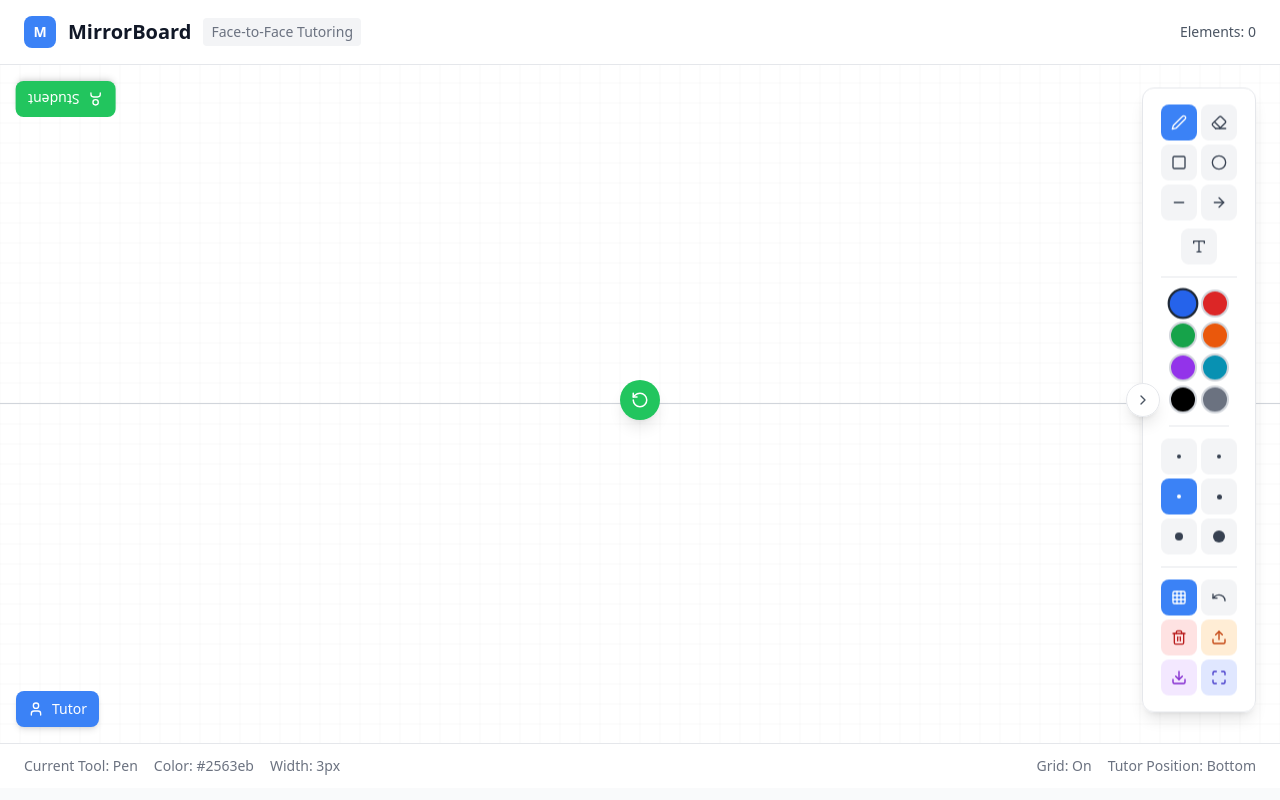
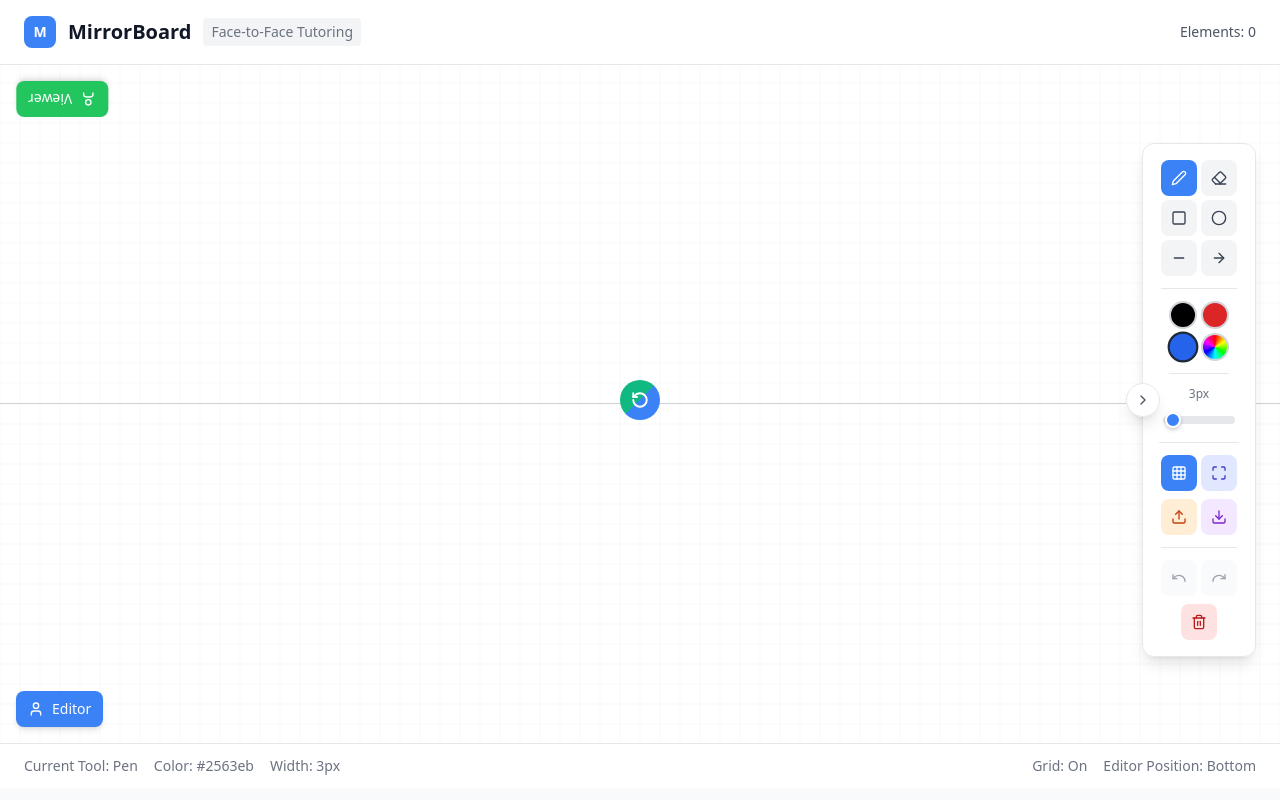
Before and after one commit to AydinK515/DualBoard, a React (Vite) app in the folder project/: page / in a window 1280 px wide. Built offline with nearby package versions, Linux system fonts and the light colour scheme.

Commit message:
Bugfix and color pallete
Bugfixes and implementing better color choices

```diff
--- a/project/package.json
+++ b/project/package.json
@@ -12,6 +12,7 @@
   "dependencies": {
     "lucide-react": "^0.344.0",
     "react": "^18.3.1",
+    "react-colorful": "^5.6.1",
     "react-dom": "^18.3.1"
   },
   "devDependencies": {
--- a/project/src/App.tsx
+++ b/project/src/App.tsx
@@ -1,4 +1,5 @@
 import React, { useRef } from 'react';
+import { useState } from 'react';
 import { Canvas, CanvasRef } from './components/Canvas';
 import { Toolbar } from './components/Toolbar';
 import { RoleIndicator } from './components/RoleIndicator';
@@ -9,6 +10,8 @@ import { useCanvasInteractions } from './hooks/useCanvasInteractions';
 import { exportCanvas } from './utils/export';
 
 function App() {
+  const [isToolbarCollapsed, setIsToolbarCollapsed] = useState(false);
+
   const {
     drawingState,
     startDrawing,
@@ -19,6 +22,7 @@ function App() {
     setWidth,
     toggleGrid,
     undo,
+    redo,
     clearCanvas,
     flipRoles,
     handleImageUpload,
@@ -89,7 +93,7 @@ function App() {
           <Canvas
             ref={studentCanvasRef}
             drawingState={drawingState}
-            isRotated={drawingState.tutorAtBottom}
+            isRotated={true}
             disabled={drawingState.tutorAtBottom}
             transform={transform}
             onTransformChange={setTransform}
@@ -99,18 +103,21 @@ function App() {
           />
 
           <RoleIndicator
-            role={drawingState.tutorAtBottom ? 'student' : 'tutor'}
+            role={drawingState.tutorAtBottom ? 'viewer' : 'editor'}
             tutorAtBottom={drawingState.tutorAtBottom}
           />
 
           {!drawingState.tutorAtBottom && (
             <Toolbar
               drawingState={drawingState}
+              isCollapsed={isToolbarCollapsed}
+              onToggleCollapse={() => setIsToolbarCollapsed(!isToolbarCollapsed)}
               onToolChange={setTool}
               onColorChange={setColor}
               onWidthChange={setWidth}
               onToggleGrid={toggleGrid}
               onUndo={undo}
+              onRedo={redo}
               onClear={clearCanvas}
               onFlipRoles={flipRoles}
               onExport={handleExport}
@@ -126,7 +133,7 @@ function App() {
           <Canvas
             ref={tutorCanvasRef}
             drawingState={drawingState}
-            isRotated={!drawingState.tutorAtBottom}
+            isRotated={false}
             disabled={!drawingState.tutorAtBottom}
             transform={transform}
             onTransformChange={setTransform}
@@ -136,18 +143,21 @@ function App() {
           />
 
           <RoleIndicator
-            role={drawingState.tutorAtBottom ? 'tutor' : 'student'}
+            role={drawingState.tutorAtBottom ? 'editor' : 'viewer'}
             tutorAtBottom={drawingState.tutorAtBottom}
           />
 
           {drawingState.tutorAtBottom && (
             <Toolbar
               drawingState={drawingState}
+              isCollapsed={isToolbarCollapsed}
+              onToggleCollapse={() => setIsToolbarCollapsed(!isToolbarCollapsed)}
               onToolChange={setTool}
               onColorChange={setColor}
               onWidthChange={setWidth}
               onToggleGrid={toggleGrid}
               onUndo={undo}
+              onRedo={redo}
               onClear={clearCanvas}
               onFlipRoles={flipRoles}
               onExport={handleExport}
@@ -173,7 +183,7 @@ function App() {
             </div>
             <div className="flex items-center gap-4">
               <span>Grid: <span className="font-medium">{drawingState.showGrid ? 'On' : 'Off'}</span></span>
-              <span>Tutor Position: <span className="font-medium">{drawingState.tutorAtBottom ? 'Bottom' : 'Top'}</span></span>
+              <span>Editor Position: <span className="font-medium">{drawingState.tutorAtBottom ? 'Bottom' : 'Top'}</span></span>
             </div>
           </div>
         </footer>
--- a/project/src/components/FlipButton.tsx
+++ b/project/src/components/FlipButton.tsx
@@ -26,27 +26,21 @@ export const FlipButton: React.FC<FlipButtonProps> = ({ onFlipRoles }) => {
     <button
       onClick={handleClick}
       className={`
-        fixed left-1/2 -translate-x-1/2 z-30
-        w-10 h-10 rounded-full
-        bg-green-500 hover:bg-green-600 active:bg-green-700
-        text-white shadow-lg hover:shadow-xl
-        transition-all duration-200 ease-out
-        flex items-center justify-center
-        ${isAnimating ? 'scale-110' : 'hover:scale-105'}
+        fixed left-1/2 -translate-x-1/2 z-30 w-10 h-10 rounded-full text-white transition-all duration-200 ease-out flex items-center justify-center overflow-hidden
+        transition-transform duration-600 ease-out
       `}
       style={{
         top: '50vh', // Always at 50% of viewport height
         transform: 'translateX(-50%) translateY(-50%)', // Center horizontally and vertically on the divider line
+        transform: `translateX(-50%) translateY(-50%) rotate(${rotation}deg)`, // Include rotation in transform
+        background: 'linear-gradient(135deg, #10b981 50%, #3b82f6 50%)', // Green top-left diagonal, blue bottom-right diagonal
       }}
-      title="Flip Tutor/Student Roles"
+      title="Flip Editor/Viewer Roles"
       disabled={isAnimating}
     >
       <RotateCcw
         size={18}
-        className={`
-          transition-transform duration-600 ease-out
-        `}
-        style={{ transform: `rotate(${rotation}deg)` }}
+        strokeWidth={2.5}
       />
     </button>
   );
--- a/project/src/components/RoleIndicator.tsx
+++ b/project/src/components/RoleIndicator.tsx
@@ -2,33 +2,33 @@ import React from 'react';
 import { User } from 'lucide-react';
 
 interface RoleIndicatorProps {
-  role: 'tutor' | 'student';
+  role: 'editor' | 'viewer';
   tutorAtBottom: boolean;
 }
 
 export const RoleIndicator: React.FC<RoleIndicatorProps> = ({ role, tutorAtBottom }) => {
   // Determine position based on role and current layout
   const getPosition = () => {
-    if (role === 'tutor') {
-      // Tutor always appears in their bottom-left corner
+    if (role === 'editor') {
+      // Editor always appears in their bottom-left corner
       if (tutorAtBottom) {
-        // Tutor is on bottom canvas, so bottom-left of screen
+        // Editor is on bottom canvas, so bottom-left of screen
         return 'bottom-4 left-4';
       } else {
-        // Tutor is on top canvas, but from their perspective it's still bottom-left
+        // Editor is on top canvas, but from their perspective it's still bottom-left
         // Since they're rotated 180°, their bottom-left is actually top-right of screen
         return 'top-4 right-4 rotate-180';
       }
     } else {
-      // Student always appears in their bottom-right corner (from their perspective)
+      // Viewer always appears in their bottom-right corner (from their perspective)
       if (tutorAtBottom) {
-        // Student is on top canvas, rotated 180°
+        // Viewer is on top canvas, rotated 180°
         // Their bottom-right is actually top-left of screen
         return 'top-4 left-4 rotate-180';
       } else {
-        // Student is on bottom canvas
+        // Viewer is on bottom canvas
         // Their bottom-right is bottom-right of screen, but toolbar might be on left
-        // If toolbar is on left (when tutor is on top), move indicator to right side
+        // If toolbar is on left (when editor is on top), move indicator to right side
         return 'bottom-4 right-4';
       }
     }
@@ -39,7 +39,7 @@ export const RoleIndicator: React.FC<RoleIndicatorProps> = ({ role, tutorAtBotto
       className={`absolute z-20 transition-all duration-500 ${getPosition()}`}
     >
       <div className={`flex items-center gap-2 px-3 py-2 rounded-lg shadow-md ${
-        role === 'tutor'
+        role === 'editor'
           ? 'bg-blue-500 text-white'
           : 'bg-green-500 text-white'
       }`}>
--- a/project/src/components/Toolbar.tsx
+++ b/project/src/components/Toolbar.tsx
@@ -9,6 +9,7 @@ import {
   Type,
   Grid3X3,
   Undo,
+  Redo,
   Trash2,
   RotateCcw,
   Download,
@@ -16,17 +17,21 @@ import {
   Maximize,
   Minimize,
   ChevronRight,
-  ChevronLeft
+  ChevronLeft,
 } from 'lucide-react';
+import { HexColorPicker } from 'react-colorful';
 import { DrawingState } from '../types/drawing';
 
 interface ToolbarProps {
   drawingState: DrawingState;
+  isCollapsed: boolean;
+  onToggleCollapse: () => void;
   onToolChange: (tool: DrawingState['currentTool']) => void;
   onColorChange: (color: string) => void;
   onWidthChange: (width: number) => void;
   onToggleGrid: () => void;
   onUndo: () => void;
+  onRedo: () => void;
   onClear: () => void;
   onFlipRoles: () => void;
   onExport: () => void;
@@ -36,32 +41,28 @@ interface ToolbarProps {
 }
 
 const colors = [
+  '#000000', // black
+  '#dc2626', // red
   '#2563eb', // blue
-  '#dc2626', // red
-  '#16a34a', // green
-  '#ea580c', // orange
-  '#9333ea', // purple
-  '#0891b2', // cyan
-  '#000000', // black
-  '#6b7280', // gray
 ];
-
-const widths = [1, 2, 3, 5, 8, 12];
 
 export const Toolbar: React.FC<ToolbarProps> = ({
   drawingState,
+  isCollapsed,
+  onToggleCollapse,
   onToolChange,
   onColorChange,
   onWidthChange,
   onToggleGrid,
   onUndo,
+  onRedo,
   onClear,
   onExport,
   onImageUpload,
   onToggleFullscreen,
   isRotated = false,
 }) => {
-  const [isCollapsed, setIsCollapsed] = useState(false);
+  const [showColorPicker, setShowColorPicker] = useState(false);
 
   const tools = [
     { id: 'pen', icon: Pen, label: 'Pen' },
@@ -70,7 +71,6 @@ export const Toolbar: React.FC<ToolbarProps> = ({
     { id: 'ellipse', icon: Circle, label: 'Ellipse' },
     { id: 'line', icon: Minus, label: 'Line' },
     { id: 'arrow', icon: ArrowRight, label: 'Arrow' },
-    { id: 'text', icon: Type, label: 'Text' },
   ] as const;
 
   const handleImageUpload = (e: React.ChangeEvent<HTMLInputElement>) => {
@@ -80,10 +80,6 @@ export const Toolbar: React.FC<ToolbarProps> = ({
     }
     // Reset input value to allow uploading the same file again
     e.target.value = '';
-  };
-
-  const toggleCollapse = () => {
-    setIsCollapsed(!isCollapsed);
   };
 
   // Determine positioning based on tutor position and collapse state
@@ -145,7 +141,7 @@ export const Toolbar: React.FC<ToolbarProps> = ({
     <>
       {/* Toggle Button */}
       <button
-        onClick={toggleCollapse}
+        onClick={onToggleCollapse}
         className={`${getToggleButtonPosition()} bg-white/95 backdrop-blur-sm border border-gray-200 rounded-full shadow-lg p-2 hover:bg-gray-50 transition-all duration-300 ${!drawingState.tutorAtBottom ? 'rotate-180' : ''}`}
         title={isCollapsed ? "Show Toolbar" : "Hide Toolbar"}
       >
@@ -159,7 +155,7 @@ export const Toolbar: React.FC<ToolbarProps> = ({
             {/* Tools - arranged in 2 columns */}
             <div className="flex flex-col items-center gap-2 border-b border-gray-200 pb-3">
               <div className="grid grid-cols-2 gap-1 w-full">
-                {tools.slice(0, 6).map(({ id, icon: Icon, label }) => (
+                {tools.map(({ id, icon: Icon, label }) => (
                   <button
                     key={id}
                     onClick={() => onToolChange(id as DrawingState['currentTool'])}
@@ -174,26 +170,11 @@ export const Toolbar: React.FC<ToolbarProps> = ({
                   </button>
                 ))}
               </div>
-              {/* Text tool on its own row */}
-              {tools.slice(6).map(({ id, icon: Icon, label }) => (
-                <button
-                  key={id}
-                  onClick={() => onToolChange(id as DrawingState['currentTool'])}
-                  className={`p-2 rounded-lg transition-colors w-9 h-9 flex items-center justify-center ${
-                    drawingState.currentTool === id
-                      ? 'bg-blue-500 text-white'
-                      : 'bg-gray-100 text-gray-700 hover:bg-gray-200'
-                  }`}
-                  title={label}
-                >
-                  <Icon size={16} />
-                </button>
-              ))}
             </div>
 
             {/* Colors - 2x4 grid */}
             <div className="flex flex-col items-center gap-2 border-b border-gray-200 pb-3">
-              <div className="grid grid-cols-2 gap-1 w-full">
+              <div className="grid grid-cols-2 gap-1 w-full relative">
                 {colors.map((color) => (
                   <button
                     key={color}
@@ -207,34 +188,66 @@ export const Toolbar: React.FC<ToolbarProps> = ({
                     title={`Color: ${color}`}
                   />
                 ))}
+
+                {/* Color Picker Button */}
+                <div>
+                  <button
+                    onClick={() => setShowColorPicker(!showColorPicker)}
+                    className={`w-7 h-7 rounded-full border-2 transition-all flex items-center justify-center ${
+                      showColorPicker
+                        ? 'border-gray-800 scale-110'
+                        : 'border-gray-300 hover:border-gray-500'
+                    }`}
+                    style={{
+                      background: `conic-gradient(red, yellow, lime, aqua, blue, magenta, red)`,
+                    }}
+                    title="Custom Color Picker"
+                  />
+                </div>
               </div>
             </div>
 
-            {/* Width - 2x3 grid */}
+            {/* Width - Slider */}
             <div className="flex flex-col items-center gap-2 border-b border-gray-200 pb-3">
-              <div className="grid grid-cols-2 gap-1 w-full">
-                {widths.map((width) => (
-                  <button
-                    key={width}
-                    onClick={() => onWidthChange(width)}
-                    className={`p-2 rounded-lg transition-colors w-9 h-9 flex items-center justify-center ${
-                      drawingState.currentWidth === width
-                        ? 'bg-blue-500 text-white'
-                        : 'bg-gray-100 text-gray-700 hover:bg-gray-200'
-                    }`}
-                    title={`Width: ${width}px`}
-                  >
-                    <div
-                      className="rounded-full bg-current"
-                      style={{ width: `${Math.max(width, 4)}px`, height: `${Math.max(width, 4)}px` }}
-                    />
-                  </button>
-                ))}
+              <div className="w-full px-1">
+                <div className="text-xs text-gray-500 text-center mb-1">
+                  {drawingState.currentWidth}px
+                </div>
+                <input
+                  type="range"
+                  min="1"
+                  max="50"
+                  value={drawingState.currentWidth}
+                  onChange={(e) => onWidthChange(parseInt(e.target.value))}
+                  className="w-full h-2 bg-gray-200 rounded-lg appearance-none cursor-pointer slider"
+                  title={`Width: ${drawingState.currentWidth}px`}
+                />
+                <style jsx>{`
+                  .slider::-webkit-slider-thumb {
+                    appearance: none;
+                    height: 16px;
+                    width: 16px;
+                    border-radius: 50%;
+                    background: #3b82f6;
+                    cursor: pointer;
+                    border: 2px solid white;
+                    box-shadow: 0 2px 4px rgba(0,0,0,0.2);
+                  }
+                  .slider::-moz-range-thumb {
+                    height: 16px;
+                    width: 16px;
+                    border-radius: 50%;
+                    background: #3b82f6;
+                    cursor: pointer;
+                    border: 2px solid white;
+                    box-shadow: 0 2px 4px rgba(0,0,0,0.2);
+                  }
+                `}</style>
               </div>
             </div>
 
             {/* Actions - 2 columns for most, single column for some */}
-            <div className="flex flex-col items-center gap-2">
+            <div className="flex flex-col items-center gap-2 border-b border-gray-200 pb-3">
               <div className="grid grid-cols-2 gap-1 w-full">
                 <button
                   onClick={onToggleGrid}
@@ -249,21 +262,15 @@ export const Toolbar: React.FC<ToolbarProps> = ({
                 </button>
 
                 <button
-                  onClick={onUndo}
-                  className="p-2 rounded-lg bg-gray-100 text-gray-700 hover:bg-gray-200 transition-colors w-9 h-9 flex items-center justify-center"
-                  title="Undo"
+                  onClick={onToggleFullscreen}
+                  className="p-2 rounded-lg bg-indigo-100 text-indigo-700 hover:bg-indigo-200 transition-colors w-9 h-9 flex items-center justify-center"
+                  title={drawingState.isFullscreen ? "Exit Fullscreen" : "Enter Fullscreen"}
                 >
-                  <Undo size={16} />
+                  {drawingState.isFullscreen ? <Minimize size={16} /> : <Maximize size={16} />}
                 </button>
+              </div>
 
-                <button
-                  onClick={onClear}
-                  className="p-2 rounded-lg bg-red-100 text-red-700 hover:bg-red-200 transition-colors w-9 h-9 flex items-center justify-center"
-                  title="Clear Canvas"
-                >
-                  <Trash2 size={16} />
-                </button>
-
+              <div className="grid grid-cols-2 gap-1 w-full">
                 <label className="p-2 rounded-lg bg-orange-100 text-orange-700 hover:bg-orange-200 transition-colors cursor-pointer w-9 h-9 flex items-center justify-center" title="Upload Image">
                   <Upload size={16} />
                   <input
@@ -281,19 +288,69 @@ export const Toolbar: React.FC<ToolbarProps> = ({
                 >
                   <Download size={16} />
                 </button>
+              </div>
+            </div>
+
+            {/* Undo/Redo/Clear Section */}
+            <div className="flex flex-col items-center gap-2">
+              <div className="grid grid-cols-2 gap-1 w-full">
+                <button
+                  onClick={onUndo}
+                  disabled={drawingState.undoStack.length === 0}
+                  className={`p-2 rounded-lg transition-colors w-9 h-9 flex items-center justify-center ${
+                    drawingState.undoStack.length === 0
+                      ? 'bg-gray-50 text-gray-400 cursor-not-allowed'
+                      : 'bg-gray-100 text-gray-700 hover:bg-gray-200'
+                  }`}
+                  title="Undo"
+                >
+                  <Undo size={16} />
+                </button>
 
                 <button
-                  onClick={onToggleFullscreen}
-                  className="p-2 rounded-lg bg-indigo-100 text-indigo-700 hover:bg-indigo-200 transition-colors w-9 h-9 flex items-center justify-center"
-                  title={drawingState.isFullscreen ? "Exit Fullscreen" : "Enter Fullscreen"}
+                  onClick={onRedo}
+                  disabled={drawingState.redoStack.length === 0}
+                  className={`p-2 rounded-lg transition-colors w-9 h-9 flex items-center justify-center ${
+                    drawingState.redoStack.length === 0
+                      ? 'bg-gray-50 text-gray-400 cursor-not-allowed'
+                      : 'bg-gray-100 text-gray-700 hover:bg-gray-200'
+                  }`}
+                  title="Redo"
                 >
-                  {drawingState.isFullscreen ? <Minimize size={16} /> : <Maximize size={16} />}
+                  <Redo size={16} />
                 </button>
               </div>
+
+              <button
+                onClick={onClear}
+                className="p-2 rounded-lg bg-red-100 text-red-700 hover:bg-red-200 transition-colors w-9 h-9 flex items-center justify-center"
+                title="Clear Canvas"
+              >
+                <Trash2 size={16} />
+              </button>
             </div>
           </div>
         </div>
       </div>
+
+      {/* Color Picker - Positioned completely outside toolbar */}
+      {showColorPicker && (
+        <div className={`fixed z-50 bg-white border border-gray-200 rounded-lg shadow-lg p-3 ${
+          drawingState.tutorAtBottom
+            ? 'right-[140px] top-1/2 -translate-y-1/2' // To the left of the entire toolbar when toolbar is on right
+            : 'left-[140px] top-1/2 -translate-y-1/2 rotate-180' // To the right of the entire toolbar when toolbar is on left
+        }`}>
+          <HexColorPicker
+            color={drawingState.currentColor}
+            onChange={onColorChange}
+          />
+          <div className={`mt-2 text-xs text-center text-gray-500 ${
+            !drawingState.tutorAtBottom ? 'rotate-180' : ''
+          }`}>
+            {drawingState.currentColor}
+          </div>
+        </div>
+      )}
     </>
   );
 };
--- a/project/src/hooks/useDrawing.ts
+++ b/project/src/hooks/useDrawing.ts
@@ -4,6 +4,8 @@ import { DrawingState, DrawingElement, DrawingStroke, DrawingShape, DrawingText,
 export const useDrawing = () => {
   const [drawingState, setDrawingState] = useState<DrawingState>({
     elements: [],
+    undoStack: [],
+    redoStack: [],
     currentTool: 'pen',
     currentColor: '#2563eb',
     currentWidth: 3,
@@ -39,6 +41,13 @@ export const useDrawing = () => {
     }));
   }, []);
 
+  const saveToUndoStack = useCallback(() => {
+    setDrawingState(prev => ({
+      ...prev,
+      undoStack: [...prev.undoStack, prev.elements],
+      redoStack: [],
+    }));
+  }, []);
   const eraseAtPoint = useCallback((point: Point, eraseRadius: number = 20) => {
     setDrawingState(prev => ({
       ...prev,
@@ -72,6 +81,9 @@ export const useDrawing = () => {
   const startDrawing = useCallback((point: Point) => {
     isDrawingRef.current = true;
 
+    // Save state before any drawing operation
+    saveToUndoStack();
+
     if (drawingState.currentTool === 'pen') {
       const newStroke: DrawingStroke = {
         id: `stroke-${Date.now()}-${Math.random()}`,
@@ -98,7 +110,7 @@ export const useDrawing = () => {
       currentShapeRef.current = newShape;
       addElement(newShape);
     }
-  }, [drawingState.currentTool, drawingState.currentColor, drawingState.currentWidth, addElement, eraseAtPoint]);
+  }, [drawingState.currentTool, drawingState.currentColor, drawingState.currentWidth, addElement, eraseAtPoint, saveToUndoStack]);
 
   const continueDrawing = useCallback((point: Point) => {
     if (!isDrawingRef.current) return;
@@ -132,12 +144,14 @@ export const useDrawing = () => {
   }, [updateElement]);
 
   const addText = useCallback((text: DrawingText) => {
+    saveToUndoStack();
     addElement(text);
-  }, [addElement]);
+  }, [addElement, saveToUndoStack]);
 
   const addImage = useCallback((image: DrawingImage) => {
+    saveToUndoStack();
     addElement(image);
-  }, [addElement]);
+  }, [addElement, saveToUndoStack]);
 
   const handleImageUpload = useCallback(async (file: File) => {
     try {
@@ -174,14 +188,45 @@ export const useDrawing = () => {
   }, [addImage]);
 
   const clearCanvas = useCallback(() => {
-    setDrawingState(prev => ({ ...prev, elements: [] }));
+    saveToUndoStack();
+    setDrawingState(prev => ({
+      ...prev,
+      elements: []
+    }));
+  }, [saveToUndoStack]);
+
+  const undo = useCallback(() => {
+    setDrawingState(prev => {
+      if (prev.undoStack.length === 0) return prev;
+
+      const previousState = prev.undoStack[prev.undoStack.length - 1];
+      const newUndoStack = prev.undoStack.slice(0, -1);
+      const newRedoStack = [...prev.redoStack, prev.elements];
+
+      return {
+        ...prev,
+        elements: previousState,
+        undoStack: newUndoStack,
+        redoStack: newRedoStack,
+      };
+    });
   }, []);
 
-  const undo = useCallback(() => {
-    setDrawingState(prev => ({
-      ...prev,
-      elements: prev.elements.slice(0, -1),
-    }));
+  const redo = useCallback(() => {
+    setDrawingState(prev => {
+      if (prev.redoStack.length === 0) return prev;
+
+      const nextState = prev.redoStack[prev.redoStack.length - 1];
+      const newRedoStack = prev.redoStack.slice(0, -1);
+      const newUndoStack = [...prev.undoStack, prev.elements];
+
+      return {
+        ...prev,
+        elements: nextState,
+        undoStack: newUndoStack,
+        redoStack: newRedoStack,
+      };
+    });
   }, []);
 
   const setTool = useCallback((tool: DrawingState['currentTool']) => {
@@ -218,6 +263,7 @@ export const useDrawing = () => {
     handleImageUpload,
     clearCanvas,
     undo,
+    redo,
     setTool,
     setColor,
     setWidth,
--- a/project/src/types/drawing.ts
+++ b/project/src/types/drawing.ts
@@ -45,6 +45,8 @@ export type DrawingTool = 'pen' | 'eraser' | 'rectangle' | 'ellipse' | 'line' |
 
 export interface DrawingState {
   elements: DrawingElement[];
+  undoStack: DrawingElement[][];
+  redoStack: DrawingElement[][];
   currentTool: DrawingTool;
   currentColor: string;
   currentWidth: number;
```
Also changed, not shown: project/src/components/Canvas.tsx (+54 -16 lines), 1 other file (tests, documents, lock files or other folders).
